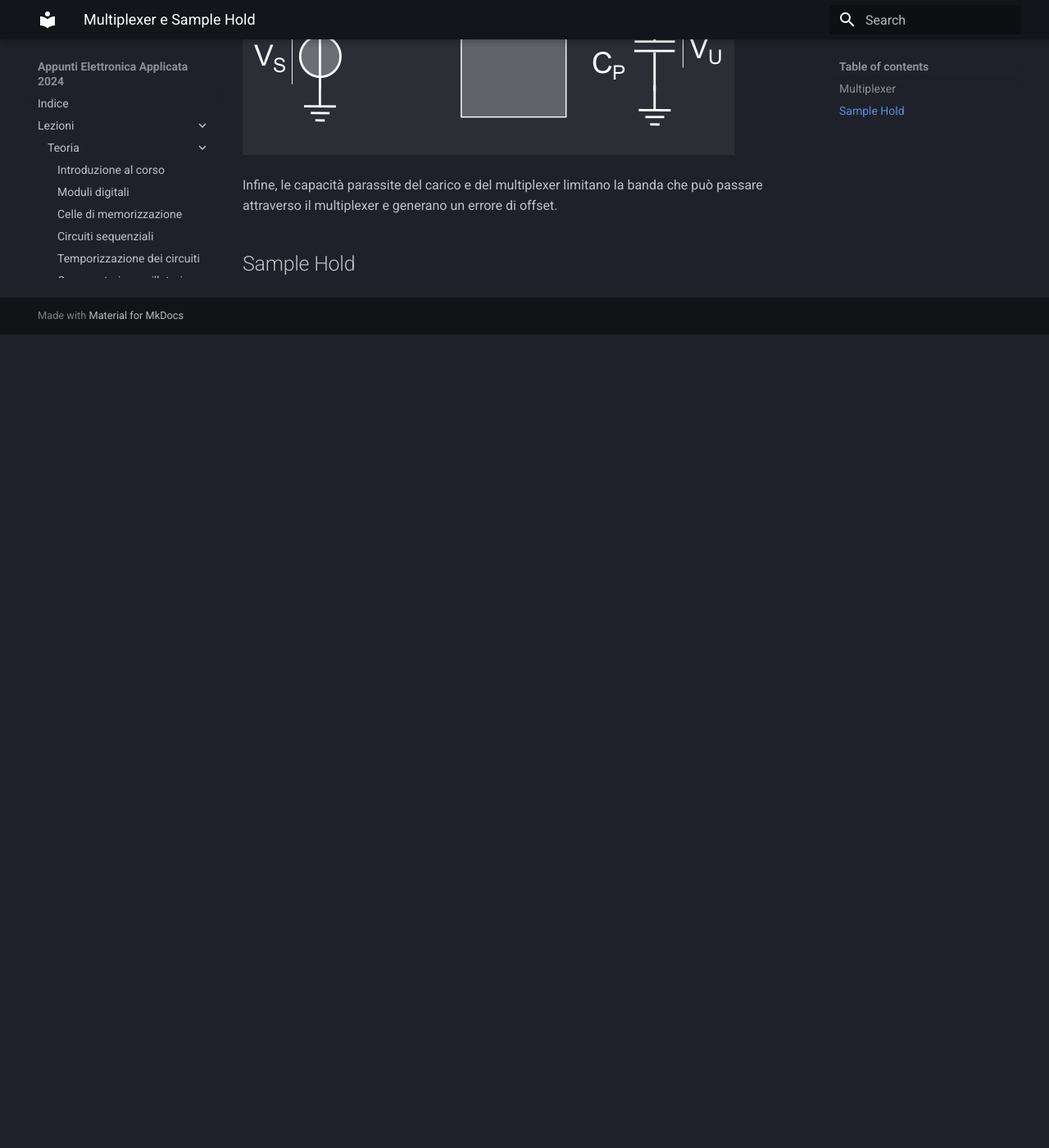
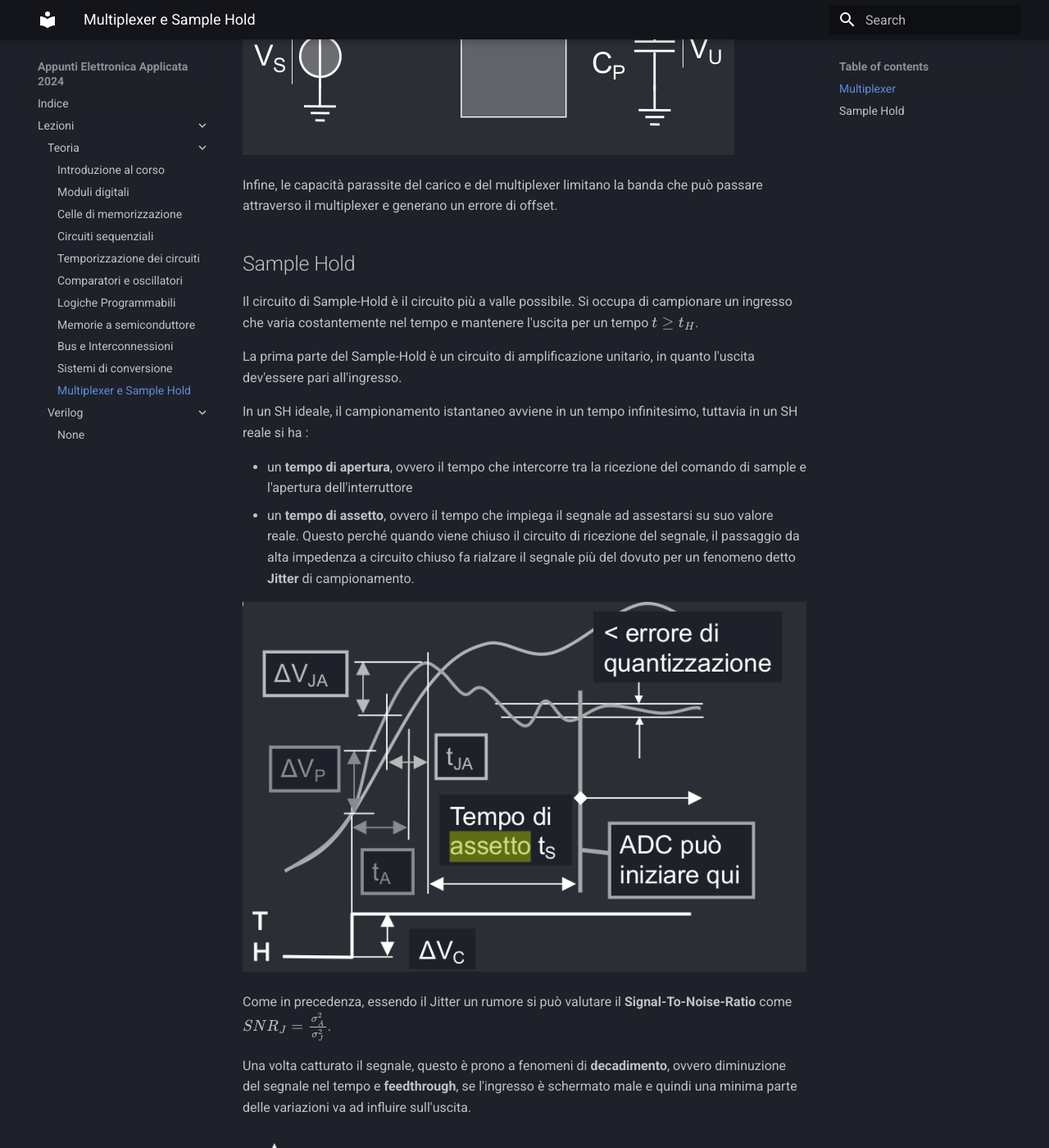
Before and after one commit to xNicklaj/appunti-elapp, an MkDocs documentation site: the page built from docs/lezioni/lezione_11.md, in a window 1280 px wide and 1400 px high, scrolled down 1913 px. Shown: the whole window at 82% size. Built offline with MkDocs 1.6.1 and Material for MkDocs 9.7.7, drawn with Linux system fonts in a browser that asks for light colours; before the commit the page ends 2321 px from its top, so only the background shows below that.

Commit message:
Cose varie

```diff
--- a/docs/lezioni/lezione_11.md
+++ b/docs/lezioni/lezione_11.md
@@ -22,3 +22,19 @@ Inoltre le uscite aperte hanno comunque delle correnti di perdita $I_{OFF}$ che
 
 Infine, le capacità parassite del carico e del multiplexer limitano la banda che può passare attraverso il multiplexer e generano un errore di offset.
 ## Sample Hold
+Il circuito di Sample-Hold è il circuito più a valle possibile. Si occupa di campionare un ingresso che varia costantemente nel tempo e mantenere l'uscita per un tempo $t \ge t_H$.
+
+La prima parte del Sample-Hold è un circuito di amplificazione unitario, in quanto l'uscita dev'essere pari all'ingresso.
+
+In un SH ideale, il campionamento istantaneo avviene in un tempo infinitesimo, tuttavia in un SH reale si ha :
+
+- un **tempo di apertura**, ovvero il tempo che intercorre tra la ricezione del comando di sample e l'apertura dell'interruttore
+- un **tempo di assetto**, ovvero il tempo che impiega il segnale ad assestarsi su suo valore reale. Questo perché quando viene chiuso il circuito di ricezione del segnale, il passaggio da alta impedenza a circuito chiuso fa rialzare il segnale più del dovuto per un fenomeno detto **Jitter** di campionamento.
+
+![alt text](../img/lezione_11.md/image-5.png)
+
+Come in precedenza, essendo il Jitter un rumore si può valutare il **Signal-To-Noise-Ratio** come $SNR_J = \frac{\sigma_A^2}{\sigma_J^2}$.
+
+Una volta catturato il segnale, questo è prono a fenomeni di **decadimento**, ovvero diminuzione del segnale nel tempo e **feedthrough**, se l'ingresso è schermato male e quindi una minima parte delle variazioni va ad influire sull'uscita.
+
+![alt text](../img/lezione_11.md/image-6.png)
```
Also changed, not shown: docs/lezioni/lezione_12.md (added, +4 -0 lines), docs/lezioni/lezione_13.md (added, +7 -0 lines), docs/img/lezione_11.md/image-5.png (added), docs/img/lezione_11.md/image-6.png (added).
